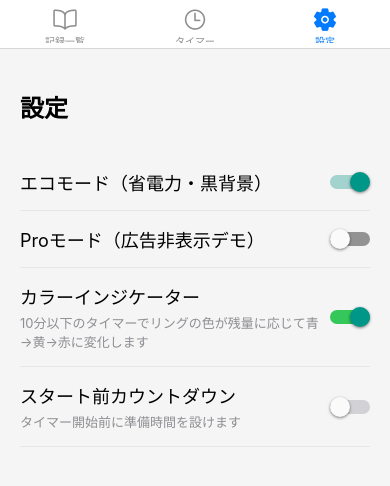
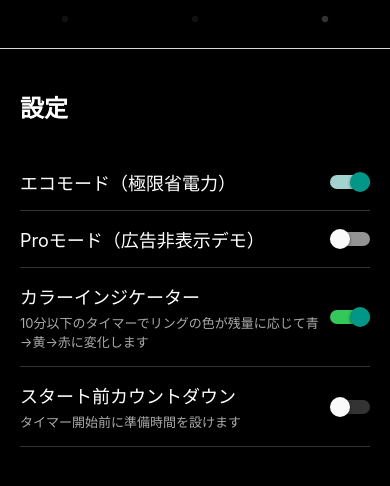
Before and after one commit to yatto-taguchi/AssistTimer, a React Native app: screen /Settings in a window 390 px wide. Both pictures are taken after a click on the element 350 px from the left and 182 px from the top of the page. Shown: the top 486 px of the page. Built offline with nearby package versions, Linux system fonts and the light colour scheme.

Commit message:
極限省電力機能（エコモード）を実装：黒背景統一、タブのドット化

```diff
--- a/App.js
+++ b/App.js
@@ -1,9 +1,9 @@
-import React from 'react';
+import React, { useContext } from 'react';
 import { NavigationContainer } from '@react-navigation/native';
 import { createBottomTabNavigator } from '@react-navigation/bottom-tabs';
 import { Ionicons } from '@expo/vector-icons';
 
-import { AppProvider } from './src/utils/AppContext';
+import { AppProvider, AppContext } from './src/utils/AppContext';
 
 import HomeScreen from './src/screens/HomeScreen';
 import RecordsScreen from './src/screens/RecordsScreen';
@@ -11,17 +11,27 @@ import SettingsScreen from './src/screens/SettingsScreen';
 
 const Tab = createBottomTabNavigator();
 
-export default function App() {
+function MainTabs() {
+  const { isEcoMode } = useContext(AppContext);
+
   return (
-    <AppProvider>
-      <NavigationContainer>
     <Tab.Navigator
       initialRouteName="Home"
       screenOptions={({ route }) => ({
         headerShown: false,
-            tabBarActiveTintColor: '#007AFF',
+        tabBarActiveTintColor: isEcoMode ? '#333' : '#007AFF',
+        tabBarInactiveTintColor: isEcoMode ? '#111' : '#8E8E93',
+        tabBarShowLabel: !isEcoMode,
+        tabBarStyle: {
+          backgroundColor: isEcoMode ? '#000' : '#fff',
+          borderTopWidth: 0,
+        },
         tabBarPosition: 'top',
         tabBarIcon: ({ focused, color, size }) => {
+          if (isEcoMode) {
+            return <Ionicons name="ellipse" size={8} color={color} />;
+          }
+
           let iconName;
 
           if (route.name === 'Records') {
@@ -32,7 +42,6 @@ export default function App() {
             iconName = focused ? 'settings' : 'settings-outline';
           }
 
-              // デフォルトのサイズだと上部タブでは少し大きく見える場合があるので適宜調整
           return <Ionicons name={iconName} size={size || 24} color={color} />;
         },
       })}
@@ -53,6 +62,14 @@ export default function App() {
         options={{ title: '設定' }}
       />
     </Tab.Navigator>
+  );
+}
+
+export default function App() {
+  return (
+    <AppProvider>
+      <NavigationContainer>
+        <MainTabs />
       </NavigationContainer>
     </AppProvider>
   );
--- a/src/screens/RecordsScreen.js
+++ b/src/screens/RecordsScreen.js
@@ -1,12 +1,14 @@
-import React, { useState, useEffect } from 'react';
+import React, { useState, useEffect, useContext } from 'react';
 import { StyleSheet, Text, View, FlatList, TouchableOpacity, Image, Modal, Button } from 'react-native';
 import * as ImagePicker from 'expo-image-picker';
 import { getRecords, updateRecordPhoto } from '../utils/recordStorage';
+import { AppContext } from '../utils/AppContext';
 
 export default function RecordsScreen() {
   const [records, setRecords] = useState([]);
   const [selectedRecord, setSelectedRecord] = useState(null);
   const [modalVisible, setModalVisible] = useState(false);
+  const { isEcoMode } = useContext(AppContext);
 
   // 画面が表示されるたびにデータを読み込むための簡易フック（ナビゲーションイベントを使うのがベターですが今回は仮）
   useEffect(() => {
@@ -45,12 +47,18 @@ export default function RecordsScreen() {
     }
   };
 
+  // カラー定義
+  const bgColor = isEcoMode ? '#000' : '#F2F2F7';
+  const tileBgColor = isEcoMode ? '#111' : '#fff';
+  const textColor = isEcoMode ? '#fff' : '#333';
+  const subTextColor = isEcoMode ? '#888' : '#8E8E93';
+
   // タイル（個別の記録行）の描画
   const renderItem = ({ item }) => {
     const dateStr = new Date(item.date).toLocaleDateString();
     return (
       <TouchableOpacity
-        style={styles.recordTile}
+        style={[styles.recordTile, { backgroundColor: tileBgColor, shadowColor: isEcoMode ? 'transparent' : '#000' }]}
         onPress={() => {
           setSelectedRecord(item);
           setModalVisible(true);
@@ -59,14 +67,14 @@ export default function RecordsScreen() {
         {item.photoUri ? (
           <Image source={{ uri: item.photoUri }} style={styles.tileImage} />
         ) : (
-          <View style={[styles.tileImage, styles.placeholderImage]}>
+          <View style={[styles.tileImage, styles.placeholderImage, isEcoMode && { backgroundColor: '#222' }]}>
              <Text style={styles.placeholderText}>NO PHOTO</Text>
           </View>
         )}
         <View style={styles.tileInfo}>
-          <Text style={styles.tileDate}>{dateStr}</Text>
-          <Text style={styles.tileCategory}>{item.category || 'カテゴリ未設定'}</Text>
-          <Text style={styles.tileDuration}>タイム: {formatDuration(item.duration)}</Text>
+          <Text style={[styles.tileDate, { color: subTextColor }]}>{dateStr}</Text>
+          <Text style={[styles.tileCategory, { color: textColor }]}>{item.category || 'カテゴリ未設定'}</Text>
+          <Text style={[styles.tileDuration, { color: textColor }]}>タイム: {formatDuration(item.duration)}</Text>
         </View>
       </TouchableOpacity>
     );
@@ -79,10 +87,10 @@ export default function RecordsScreen() {
   };
 
   return (
-    <View style={styles.container}>
+    <View style={[styles.container, { backgroundColor: bgColor }]}>
       {records.length === 0 ? (
         <View style={styles.emptyContainer}>
-          <Text style={styles.emptyText}>まだ記録がありません。タイマーから練習を記録しましょう！</Text>
+          <Text style={[styles.emptyText, { color: subTextColor }]}>まだ記録がありません。タイマーから練習を記録しましょう！</Text>
           {/* テスト用に再読み込みボタンを置く */}
           <Button title="再読み込み" onPress={loadData} />
         </View>
@@ -101,28 +109,28 @@ export default function RecordsScreen() {
         animationType="slide"
         transparent={false}
       >
-        <View style={styles.modalContainer}>
-          <Text style={styles.modalTitle}>練習の記録詳細</Text>
+        <View style={[styles.modalContainer, { backgroundColor: bgColor }]}>
+          <Text style={[styles.modalTitle, { color: textColor }]}>練習の記録詳細</Text>
 
           {selectedRecord && (
             <>
               {selectedRecord.photoUri ? (
                 <Image source={{ uri: selectedRecord.photoUri }} style={styles.modalDetailImage} />
               ) : (
-                <View style={[styles.modalDetailImage, styles.placeholderImage]}>
+                <View style={[styles.modalDetailImage, styles.placeholderImage, isEcoMode && { backgroundColor: '#222' }]}>
                   <Text style={styles.placeholderText}>No Photo Available</Text>
                 </View>
               )}
 
-              <View style={styles.modalInfoBox}>
-                <Text style={styles.infoText}>日付: {new Date(selectedRecord.date).toLocaleString()}</Text>
-                <Text style={styles.infoText}>ジャンル: {selectedRecord.category || 'なし'}</Text>
-                <Text style={styles.infoText}>かかった時間: {formatDuration(selectedRecord.duration)}</Text>
+              <View style={[styles.modalInfoBox, { backgroundColor: tileBgColor }]}>
+                <Text style={[styles.infoText, { color: textColor }]}>日付: {new Date(selectedRecord.date).toLocaleString()}</Text>
+                <Text style={[styles.infoText, { color: textColor }]}>ジャンル: {selectedRecord.category || 'なし'}</Text>
+                <Text style={[styles.infoText, { color: textColor }]}>かかった時間: {formatDuration(selectedRecord.duration)}</Text>
               </View>
 
               <View style={styles.modalActionButtons}>
-                <TouchableOpacity style={styles.actionButton} onPress={() => handleChangePhoto(selectedRecord.id)}>
-                   <Text style={styles.actionButtonText}>写真を変更する</Text>
+                <TouchableOpacity style={[styles.actionButton, isEcoMode && { backgroundColor: '#333' }]} onPress={() => handleChangePhoto(selectedRecord.id)}>
+                   <Text style={[styles.actionButtonText, isEcoMode && { color: '#fff' }]}>写真を変更する</Text>
                 </TouchableOpacity>
               </View>
             </>
@@ -144,7 +152,6 @@ export default function RecordsScreen() {
 const styles = StyleSheet.create({
   container: {
     flex: 1,
-    backgroundColor: '#F2F2F7',
   },
   listContainer: {
     padding: 10,
@@ -157,17 +164,14 @@ const styles = StyleSheet.create({
   },
   emptyText: {
     fontSize: 16,
-    color: '#8E8E93',
     textAlign: 'center',
     marginBottom: 20,
   },
   recordTile: {
     flexDirection: 'row',
-    backgroundColor: '#fff',
     borderRadius: 12,
     marginBottom: 10,
     padding: 10,
-    shadowColor: '#000',
     shadowOpacity: 0.1,
     shadowRadius: 5,
     shadowOffset: { width: 0, height: 2 },
@@ -194,7 +198,6 @@ const styles = StyleSheet.create({
   },
   tileDate: {
     fontSize: 14,
-    color: '#8E8E93',
     marginBottom: 4,
   },
   tileCategory: {
@@ -204,12 +207,10 @@ const styles = StyleSheet.create({
   },
   tileDuration: {
     fontSize: 16,
-    color: '#333',
   },
   // 以下 Modal用のスタイル
   modalContainer: {
     flex: 1,
-    backgroundColor: '#fff',
     padding: 20,
     marginTop: 40,
   },
@@ -226,7 +227,6 @@ const styles = StyleSheet.create({
     marginBottom: 20,
   },
   modalInfoBox: {
-    backgroundColor: '#F2F2F7',
     padding: 15,
     borderRadius: 12,
     marginBottom: 30,
@@ -234,7 +234,6 @@ const styles = StyleSheet.create({
   infoText: {
     fontSize: 18,
     marginBottom: 10,
-    color: '#333',
   },
   modalActionButtons: {
     marginBottom: 20,
--- a/src/screens/SettingsScreen.js
+++ b/src/screens/SettingsScreen.js
@@ -35,47 +35,52 @@ export default function SettingsScreen() {
     setModalVisible(false);
   };
 
+  const bgColor = isEcoMode ? '#000' : '#F5F5F5';
+  const textColor = isEcoMode ? '#fff' : '#000';
+  const subTextColor = isEcoMode ? '#aaa' : '#8E8E93';
+  const borderColor = isEcoMode ? '#333' : '#E5E5EA';
+
   return (
-    <View style={styles.container}>
-      <Text style={styles.title}>設定</Text>
+    <View style={[styles.container, { backgroundColor: bgColor }]}>
+      <Text style={[styles.title, { color: textColor }]}>設定</Text>
 
-      <View style={styles.settingRow}>
-        <Text style={styles.settingText}>エコモード（省電力・黒背景）</Text>
+      <View style={[styles.settingRow, { borderBottomColor: borderColor }]}>
+        <Text style={[styles.settingText, { color: textColor }]}>エコモード（極限省電力）</Text>
         <Switch
           value={isEcoMode}
           onValueChange={toggleEcoMode}
         />
       </View>
 
-      <View style={styles.settingRow}>
-        <Text style={styles.settingText}>Proモード（広告非表示デモ）</Text>
+      <View style={[styles.settingRow, { borderBottomColor: borderColor }]}>
+        <Text style={[styles.settingText, { color: textColor }]}>Proモード（広告非表示デモ）</Text>
         <Switch
           value={isProMode}
           onValueChange={toggleProMode}
         />
       </View>
 
-      <View style={styles.settingRow}>
+      <View style={[styles.settingRow, { borderBottomColor: borderColor }]}>
         <View style={styles.settingTextContainer}>
-          <Text style={styles.settingText}>カラーインジケーター</Text>
-          <Text style={styles.settingDescription}>10分以下のタイマーでリングの色が残量に応じて青→黄→赤に変化します</Text>
+          <Text style={[styles.settingText, { color: textColor }]}>カラーインジケーター</Text>
+          <Text style={[styles.settingDescription, { color: subTextColor }]}>10分以下のタイマーでリングの色が残量に応じて青→黄→赤に変化します</Text>
         </View>
         <Switch
           value={isColorIndicator}
           onValueChange={toggleColorIndicator}
-          trackColor={{ false: '#D1D1D6', true: '#34C759' }}
+          trackColor={{ false: '#333', true: '#34C759' }}
         />
       </View>
 
-      <View style={styles.settingRow}>
+      <View style={[styles.settingRow, { borderBottomColor: borderColor }]}>
         <View style={styles.settingTextContainer}>
-          <Text style={styles.settingText}>スタート前カウントダウン</Text>
-          <Text style={styles.settingDescription}>タイマー開始前に準備時間を設けます</Text>
+          <Text style={[styles.settingText, { color: textColor }]}>スタート前カウントダウン</Text>
+          <Text style={[styles.settingDescription, { color: subTextColor }]}>タイマー開始前に準備時間を設けます</Text>
         </View>
         <Switch
           value={isCountdownEnabled}
           onValueChange={toggleCountdownEnabled}
-          trackColor={{ false: '#D1D1D6', true: '#34C759' }}
+          trackColor={{ false: '#333', true: '#34C759' }}
         />
       </View>
 
@@ -91,12 +96,12 @@ export default function SettingsScreen() {
           style={styles.modalOverlay}
           behavior={Platform.OS === 'ios' ? 'padding' : 'height'}
         >
-          <View style={styles.modalContent}>
-            <Text style={styles.modalTitle}>準備時間の設定</Text>
+          <View style={[styles.modalContent, { backgroundColor: isEcoMode ? '#111' : '#fff' }]}>
+            <Text style={[styles.modalTitle, { color: isEcoMode ? '#fff' : '#000' }]}>準備時間の設定</Text>
 
-            <Text style={styles.modalLabel}>直接入力 (秒)</Text>
+            <Text style={[styles.modalLabel, { color: isEcoMode ? '#aaa' : '#333' }]}>直接入力 (秒)</Text>
             <TextInput
-              style={styles.input}
+              style={[styles.input, { color: isEcoMode ? '#fff' : '#000', borderColor: isEcoMode ? '#555' : '#ccc' }]}
               keyboardType="number-pad"
               value={inputValue}
               onChangeText={setInputValue}
@@ -104,21 +109,21 @@ export default function SettingsScreen() {
               onSubmitEditing={handleSaveModal}
             />
 
-            <Text style={styles.modalLabel}>クイック選択</Text>
+            <Text style={[styles.modalLabel, { color: isEcoMode ? '#aaa' : '#333' }]}>クイック選択</Text>
             <View style={styles.tilesContainer}>
               {[5, 10, 30, 60].map((sec) => (
                 <TouchableOpacity
                   key={sec}
-                  style={[styles.tile, countdownSeconds === sec && styles.activeTile]}
+                  style={[styles.tile, { backgroundColor: isEcoMode ? '#222' : '#F2F2F7' }, countdownSeconds === sec && styles.activeTile]}
                   onPress={() => handleTilePress(sec)}
                 >
-                  <Text style={[styles.tileText, countdownSeconds === sec && styles.activeTileText]}>{sec}秒</Text>
+                  <Text style={[styles.tileText, { color: isEcoMode ? '#fff' : '#000' }, countdownSeconds === sec && styles.activeTileText]}>{sec}秒</Text>
                 </TouchableOpacity>
               ))}
             </View>
 
-            <TouchableOpacity style={styles.saveButton} onPress={handleSaveModal}>
-              <Text style={styles.saveButtonText}>決定</Text>
+            <TouchableOpacity style={[styles.saveButton, isEcoMode && { backgroundColor: '#333' }]} onPress={handleSaveModal}>
+              <Text style={[styles.saveButtonText, isEcoMode && { color: '#fff' }]}>決定</Text>
             </TouchableOpacity>
 
             <TouchableOpacity style={styles.closeButton} onPress={() => setModalVisible(false)}>
@@ -135,7 +140,6 @@ export default function SettingsScreen() {
 const styles = StyleSheet.create({
   container: {
     flex: 1,
-    backgroundColor: '#F5F5F5',
     padding: 20,
     justifyContent: 'flex-start',
   },
@@ -151,7 +155,6 @@ const styles = StyleSheet.create({
     alignItems: 'center',
     paddingVertical: 15,
     borderBottomWidth: 1,
-    borderBottomColor: '#E5E5EA',
   },
   settingText: {
     fontSize: 18,
@@ -162,7 +165,6 @@ const styles = StyleSheet.create({
   },
   settingDescription: {
     fontSize: 13,
-    color: '#8E8E93',
     marginTop: 4,
   },
   configButton: {
@@ -180,10 +182,9 @@ const styles = StyleSheet.create({
   modalOverlay: {
     flex: 1,
     justifyContent: 'flex-end',
-    backgroundColor: 'rgba(0,0,0,0.4)',
+    backgroundColor: 'rgba(0,0,0,0.7)',
   },
   modalContent: {
-    backgroundColor: '#fff',
     padding: 25,
     borderTopLeftRadius: 20,
     borderTopRightRadius: 20,
@@ -200,11 +201,9 @@ const styles = StyleSheet.create({
     fontWeight: '600',
     marginTop: 15,
     marginBottom: 10,
-    color: '#333',
   },
   input: {
     borderWidth: 1,
-    borderColor: '#ccc',
     padding: 15,
     borderRadius: 8,
     fontSize: 18,
@@ -220,7 +219,6 @@ const styles = StyleSheet.create({
   tile: {
     width: '47%',
     aspectRatio: 2,
-    backgroundColor: '#F2F2F7',
     justifyContent: 'center',
     alignItems: 'center',
     borderRadius: 12,
@@ -232,7 +230,6 @@ const styles = StyleSheet.create({
   tileText: {
     fontSize: 20,
     fontWeight: '600',
-    color: '#000',
   },
   activeTileText: {
     color: '#fff',
```
Lines whose indentation alone changed are shown as unchanged.
